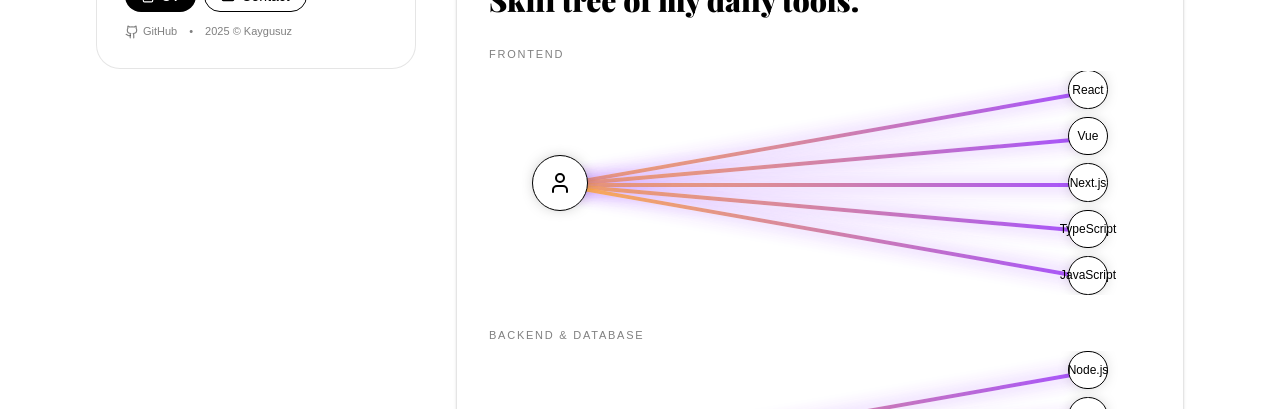
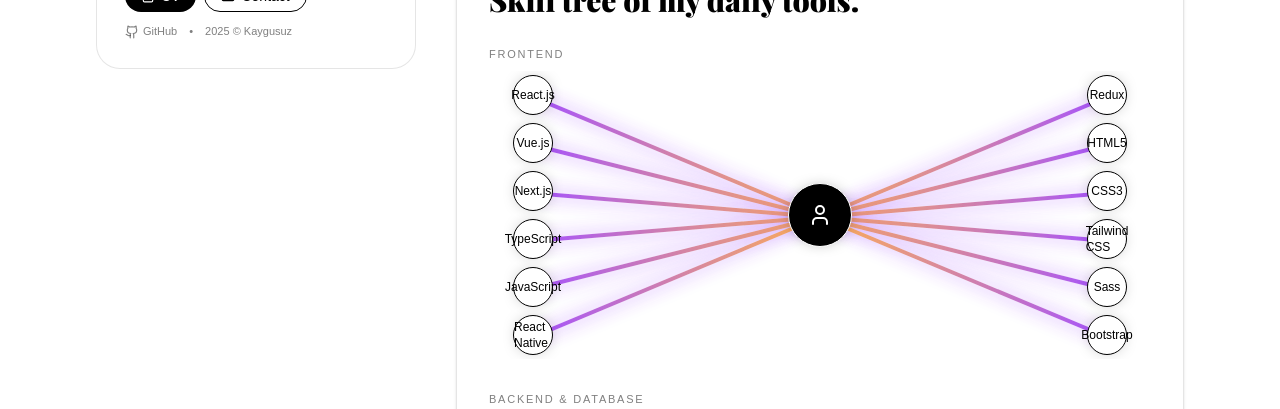
Before and after one commit to KaygusuzBK/kaygusuzbk.github.io, a Next.js app: page / in a window 1280 px wide. Shown: the part 723-1132 px from the top of the page. Built offline with nearby package versions, Linux system fonts and the light colour scheme; no server answers.

Commit message:
feat: rework Frontend skill tree to center user and split skills left/right

```diff
--- a/app/components/SkillTree.tsx
+++ b/app/components/SkillTree.tsx
@@ -89,43 +89,71 @@
 export function FrontendSkillTree({ className }: { className?: string }) {
   const containerRef = useRef<HTMLDivElement>(null);
   const centerRef = useRef<HTMLDivElement>(null);
+  const l1 = useRef<HTMLDivElement>(null);
+  const l2 = useRef<HTMLDivElement>(null);
+  const l3 = useRef<HTMLDivElement>(null);
+  const l4 = useRef<HTMLDivElement>(null);
+  const l5 = useRef<HTMLDivElement>(null);
+  const l6 = useRef<HTMLDivElement>(null);
   const r1 = useRef<HTMLDivElement>(null);
   const r2 = useRef<HTMLDivElement>(null);
   const r3 = useRef<HTMLDivElement>(null);
   const r4 = useRef<HTMLDivElement>(null);
   const r5 = useRef<HTMLDivElement>(null);
+  const r6 = useRef<HTMLDivElement>(null);
 
   return (
     <div
       ref={containerRef}
       className={cn(
-        "relative flex h-56 w-full items-center justify-center overflow-hidden px-4 sm:px-6",
+        "relative flex h-72 w-full items-center justify-center overflow-hidden px-4 sm:px-6",
         className,
       )}
     >
-      <div className="flex size-full max-w-xl items-stretch justify-between gap-6">
-        {/* User node */}
+      <div className="flex size-full max-w-3xl items-center justify-between gap-8">
+        {/* Left skills */}
+        <div className="hidden sm:flex flex-col items-end justify-center gap-2">
+          <Circle ref={l1}>React.js</Circle>
+          <Circle ref={l2}>Vue.js</Circle>
+          <Circle ref={l3}>Next.js</Circle>
+          <Circle ref={l4}>TypeScript</Circle>
+          <Circle ref={l5}>JavaScript</Circle>
+          <Circle ref={l6}>React Native</Circle>
+        </div>
+
+        {/* User node in center */}
         <div className="flex flex-col justify-center">
-          <Circle ref={centerRef} className="size-14">
+          <Circle ref={centerRef} className="size-16 bg-black text-white dark:bg-white dark:text-black">
             <User className="h-6 w-6" />
           </Circle>
         </div>
-        {/* Tech nodes */}
+
+        {/* Right skills */}
         <div className="flex flex-col justify-center gap-2">
-          <Circle ref={r1}>React</Circle>
-          <Circle ref={r2}>Vue</Circle>
-          <Circle ref={r3}>Next.js</Circle>
-          <Circle ref={r4}>TypeScript</Circle>
-          <Circle ref={r5}>JavaScript</Circle>
+          <Circle ref={r1}>Redux</Circle>
+          <Circle ref={r2}>HTML5</Circle>
+          <Circle ref={r3}>CSS3</Circle>
+          <Circle ref={r4}>Tailwind CSS</Circle>
+          <Circle ref={r5}>Sass</Circle>
+          <Circle ref={r6}>Bootstrap</Circle>
         </div>
       </div>
 
-      {/* Beams */}
+      {/* Beams left side */}
+      <AnimatedBeam containerRef={containerRef} fromRef={centerRef} toRef={l1} />
+      <AnimatedBeam containerRef={containerRef} fromRef={centerRef} toRef={l2} />
+      <AnimatedBeam containerRef={containerRef} fromRef={centerRef} toRef={l3} />
+      <AnimatedBeam containerRef={containerRef} fromRef={centerRef} toRef={l4} />
+      <AnimatedBeam containerRef={containerRef} fromRef={centerRef} toRef={l5} />
+      <AnimatedBeam containerRef={containerRef} fromRef={centerRef} toRef={l6} />
+
+      {/* Beams right side */}
       <AnimatedBeam containerRef={containerRef} fromRef={centerRef} toRef={r1} />
       <AnimatedBeam containerRef={containerRef} fromRef={centerRef} toRef={r2} />
       <AnimatedBeam containerRef={containerRef} fromRef={centerRef} toRef={r3} />
       <AnimatedBeam containerRef={containerRef} fromRef={centerRef} toRef={r4} />
       <AnimatedBeam containerRef={containerRef} fromRef={centerRef} toRef={r5} />
+      <AnimatedBeam containerRef={containerRef} fromRef={centerRef} toRef={r6} />
     </div>
   );
 }
```
